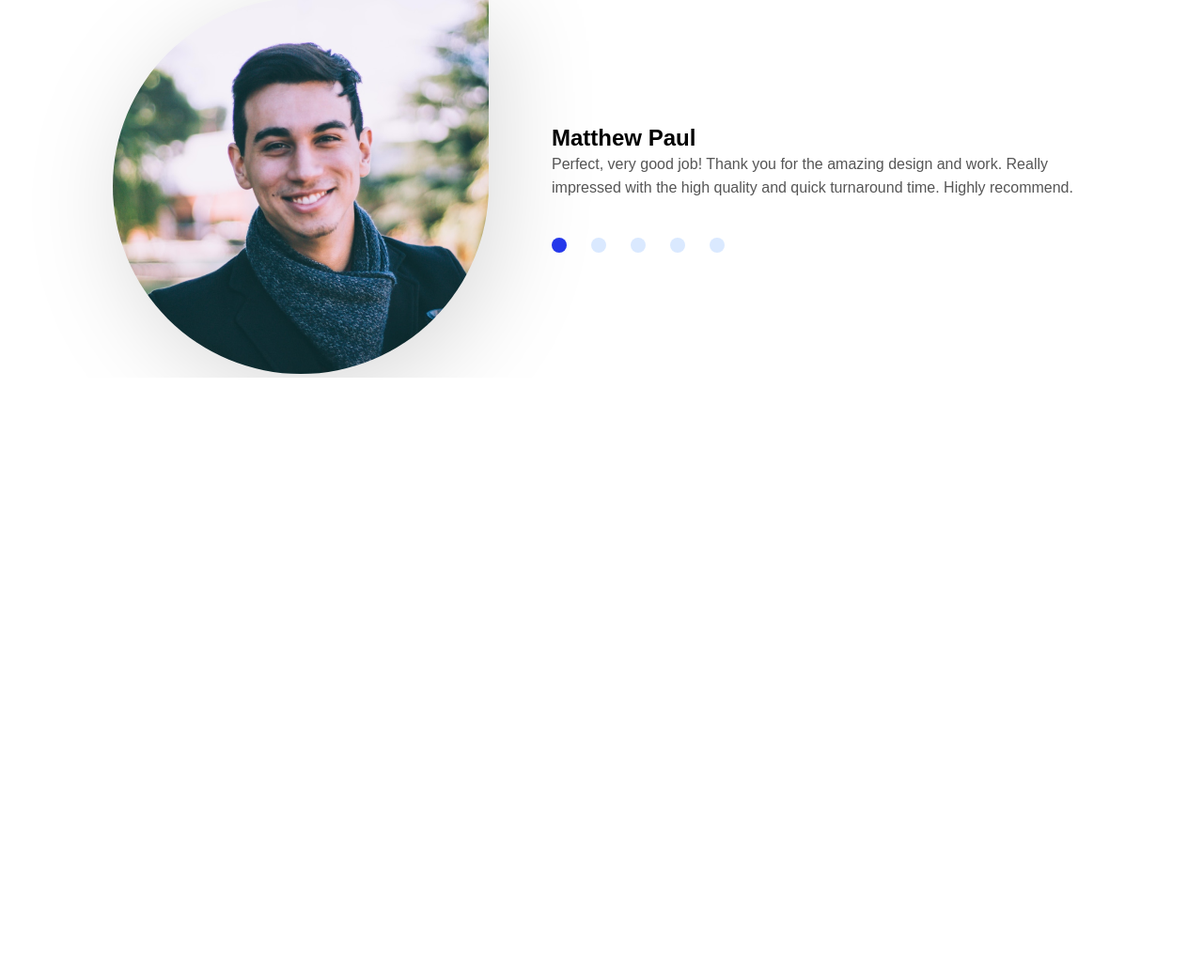
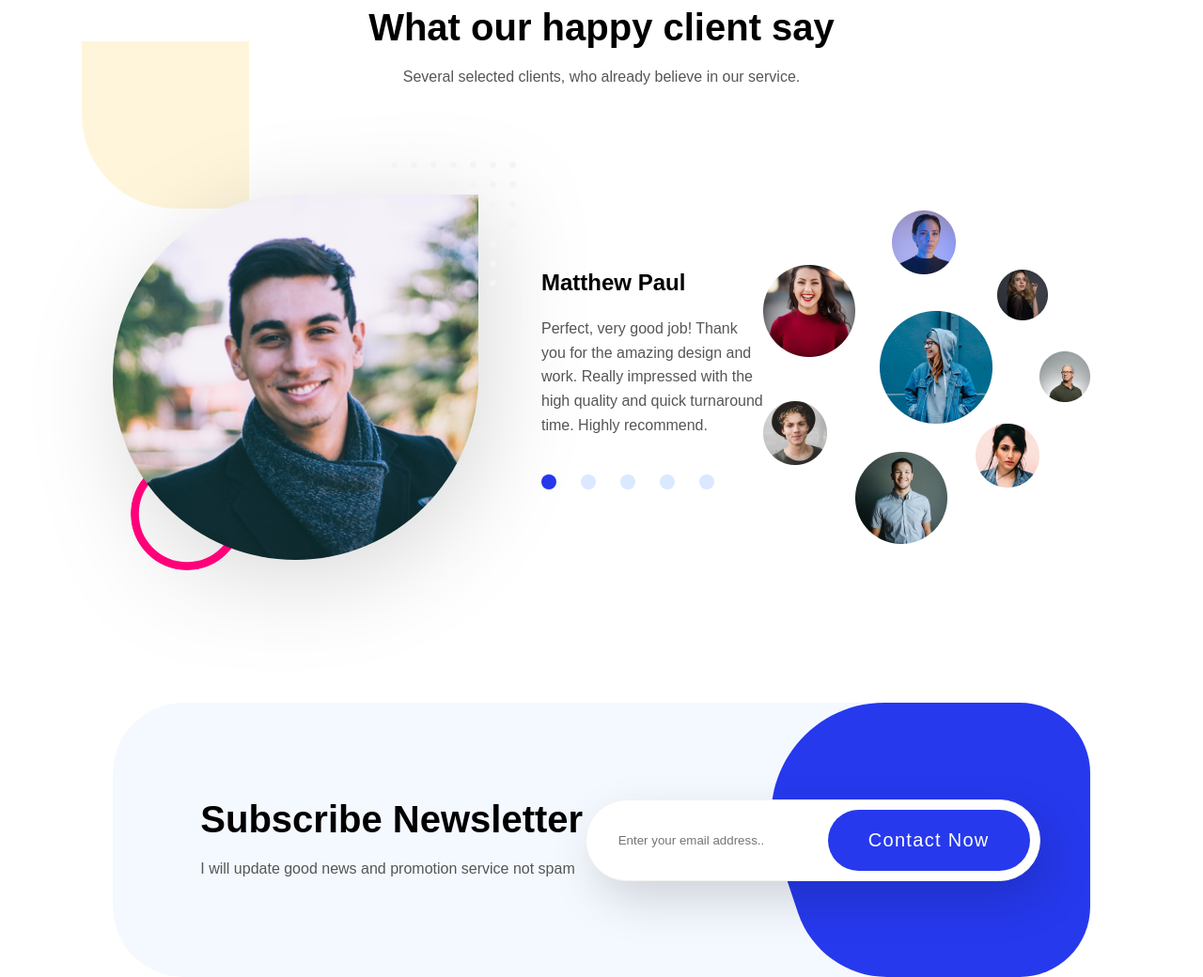
Before and after one commit to AndrewBavyka/AStudio-LandingPage, a website built with webpack: page src/index.html in a window 1280 px wide. Shown: the part 3456-4496 px from the top of the page at 94% size. Before the commit the page ends 3858 px from the top, so only its background shows below. Built offline with nearby package versions, Linux system fonts and the light colour scheme; files whose address does not match are found by name.

Commit message:
сделан полностью main

```diff
--- a/src/index.html
+++ b/src/index.html
@@ -20,10 +20,9 @@
 				<div class="test">
 					<img class="title-photo" src="@img/title-photo.png" alt="title-img">
 					<div class="circle-small blue"></div>
-					<div class="rectangle-small orange"></div>
+					<div class="rectangle orange"></div>
 				</div>
 			</div>
-
 			<div class="main__container_client">
 				<div class="about-client">
 					<h2>Our Client</h2>
@@ -36,17 +35,16 @@
 					<img src="@img/logo-company/amazon-logo.svg" alt="amazon-logo">
 				</div>
 			</div>
-
 			<div class="main__container_assistance">
 				<div class="asistance-title">
-					<div class="rectangle-small orange"></div>
+					<div class="rectangle orange"></div>
 					<h2>How can we help <br> your Business ?</h2>
 					<p>We build readymade websites, mobile applications, <br> and elaborate online business services.
 					</p>
 					<img class="dots-title" src="@img/figure/dot-ornament.svg" alt="dots">
 				</div>
 				<div class="asistance-cards">
-					<div class="rectangle-small"></div>
+					<div class="rectangle"></div>
 					<div class="cards-container">
 						<div class="card">
 							<div class="card_icon box">
@@ -80,41 +78,37 @@
 					<img class="pink-ellipse" src="@img/figure/pink-ellipse.svg" alt="pink-ellipse">
 				</div>
 			</div>
-
 			<div class="main__container_about">
 				<div class="video__about">
 					<video class="video__about_content" poster="@img/video-poster.png"></video>
 					<div class="circle-small orange"></div>
 				</div>
-
 				<div class="about-title">
 					<h2>Great Digital Product <br> Agency since 2016</h2>
 					<p>Our Business Plan is a written document describing a company's core business activites,
 						Objectives, and how it plans to achieve its goals. Our goal is to provide our client high
 						quality Product withmodern idea accordingly their budgets and according thir reuirements.
 					</p>
-					<div class="rectangle-small"></div>
+					<div class="rectangle"></div>
 				</div>
 			</div>
-
 			<div class="main__container_clients">
-
 				<div class="clients-title">
 					<h2>What our happy client say</h2>
 					<p>Several selected clients, who already believe in our service.</p>
 				</div>
-
 				<div class="clients__rewiev">
 					<div class="clients__rewiev_main">
 						<div class="clients__rewiev_main_photo">
+							<img class="dots-rewiev" src="@img/figure/dot-ornament-small.svg" alt="dots">
 							<img src="@img/clients-photo/photo1.png" alt="photo1">
+							<img class="pink-ellipse" src="@img/figure/pink-ellipse.svg" alt="pink-ellipse">
 						</div>
-
 						<div class="clients__rewiev_main_text">
 							<h3>Matthew Paul</h3>
 							<p>Perfect, very good job! Thank you for the amazing design and work. Really impressed with
-								the high quality and quick turnaround time. Highly recommend.</p>
-
+								the high quality and quick turnaround time. Highly recommend.
+							</p>
 							<div class="pagination">
 								<span class="dots active"></span>
 								<span class="dots"></span>
@@ -123,7 +117,25 @@
 								<span class="dots"></span>
 							</div>
 						</div>
+						<div class="clients__rewiev_main_people">
+							<img src="@img/clients-photo/people-img.png" alt="people">
+							<div class="circle-big orange"></div>
+						</div>
 					</div>
+				</div>
+			</div>
+			<div class="main__container_form">
+				<img class="dots-form" src="@img/figure/dot-ornament-small.svg" alt="dots">
+				<div class="form_title">
+					<h2>Subscribe Newsletter</h2>
+					<p>I will update good news and promotion service not spam</p>
+				</div>
+				<div class="rectangle orange"></div>
+				<div class="form-container">
+					<form action="">
+						<input class="input-email" type="email" placeholder="Enter your email address..">
+						<button class="contact-btn" type="submit">Contact Now</button>
+					</form>
 				</div>
 			</div>
 		</div>
--- a/src/scss/common.scss
+++ b/src/scss/common.scss
@@ -60,6 +60,7 @@ p {
     letter-spacing: 0.065em;
     cursor: pointer;
     transition: 0.3s ease;
+
     &:hover {
         background-color: #00109e;
     }
@@ -74,6 +75,13 @@ p {
     z-index: -1;
 }
 
+.circle-big {
+    width: 184px;
+    height: 184px;
+    border-radius: 50%;
+    z-index: -1;
+}
+
 .blue {
     background: $lightBlue;
 }
@@ -82,7 +90,7 @@ p {
     background: $lightOrange;
 }
 
-.rectangle-small {
+.rectangle {
     width: 178px;
     height: 178px;
     border-radius: 0px 0px 100px 0px;
--- a/src/scss/main.scss
+++ b/src/scss/main.scss
@@ -41,7 +41,7 @@
                     object-fit: cover;
                 }
 
-                .rectangle-small {
+                .rectangle {
                     position: relative;
                     left: 60%;
                     top: -75px;
@@ -74,7 +74,7 @@
             align-items: center;
 
             .asistance-title {
-                .rectangle-small {
+                .rectangle {
                     position: relative;
                     top: 100px;
                     right: 38px;
@@ -93,14 +93,14 @@
             }
 
             .asistance-cards {
-                .rectangle-small {
+                .rectangle {
                     transform: rotate(180deg);
                     position: absolute;
                     right: 0;
                     width: 73.5%;
                     height: 619px;
                     z-index: -1;
-                    top: 1262px;
+                    top: 1145px;
                     background: #f4f9ff;
                 }
 
@@ -170,8 +170,8 @@
                 .pink-ellipse {
                     position: relative;
                     z-index: -2;
-                    top: -34%;
-                    left: 74%;
+                    left: 79%;
+                    top: -66px
                 }
             }
         }
@@ -181,6 +181,7 @@
             align-items: center;
             justify-content: space-between;
             gap: 120px;
+            margin-top: 145px;
 
             .video__about {
                 &_content {
@@ -202,7 +203,7 @@
                 flex-direction: column;
                 gap: 30px;
 
-                .rectangle-small {
+                .rectangle {
                     position: absolute;
                     background: #eff1ff;
                     margin-top: -35px;
@@ -212,7 +213,7 @@
         }
 
         &_clients {
-            margin-top: 117px;
+            margin-top: 181px;
 
             .clients-title {
                 display: flex;
@@ -230,31 +231,113 @@
                 &_main {
                     display: flex;
                     align-items: center;
-                    gap: 67px;
                     margin-top: 113px;
+
                     &_photo {
                         filter: drop-shadow(10px 20px 50px rgba(0, 0, 0, 0.15));
+
                         & img {
+                            max-width: 389px;
                             border-radius: 500px 0px 500px 500px;
                         }
+
+                        .dots-rewiev {
+                            position: absolute;
+                            z-index: -1;
+                            left: 60%;
+                            top: -35px;
+                        }
+
+                        .pink-ellipse {
+                            position: absolute;
+                            z-index: -1;
+                            left: 5%;
+                            top: 280px;
+                        }
                     }
+
                     &_text {
+                        padding: 0 0 0 67px;
+
+                        & p {
+                            padding-top: 21px;
+                        }
+
                         .pagination {
                             display: flex;
                             align-items: center;
                             padding-top: 40px;
                             gap: 26px;
+
                             .dots {
                                 width: 16px;
                                 height: 16px;
                                 border-radius: 50%;
                                 background-color: $lightBlue;
+
                                 &.active {
                                     background-color: $blue;
                                 }
                             }
                         }
                     }
+
+                    &_people {
+                        .circle-big {
+                            position: absolute;
+                            top: 2719px;
+                            right: 18%;
+                        }
+                    }
+                }
+            }
+        }
+
+        &_form {
+            margin-top: 148px;
+            display: flex;
+            align-items: center;
+            justify-content: space-around;
+            background: url(@img/figure/form-bg.svg) no-repeat;
+            border-radius: 75px;
+            height: 292px;
+            padding: 0 98px 0 92px;
+
+            .dots-form {
+                position: absolute;
+                right: 90px;
+                top: 3295px;
+                z-index: -1;
+            }
+
+            .rectangle {
+                position: absolute;
+                top: 3500px;
+                transform: rotate(90deg);
+                left: 87px;
+            }
+
+            .form_title {
+                & p {
+                    padding-top: 17px;
+                }
+            }
+
+            .form-container {
+                & form {
+                    width: 100%;
+                    display: flex;
+                    align-items: center;
+                    justify-content: space-between;
+                    padding: 10px 10px 10px 34px;
+                    background: #FFFFFF;
+                    border: 1px solid #F1F1F1;
+                    box-shadow: 10px 20px 50px rgba(0, 0, 0, 0.15);
+                    border-radius: 60px;
+
+                    .input-email {
+                        border: none;
+                    }
                 }
             }
         }
```
Also changed, not shown: src/img/clients-photo/people-img.png (added), src/img/figure/dot-ornament-small.svg (added), src/img/figure/form-bg.svg (added).
